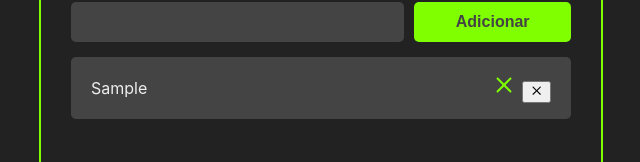
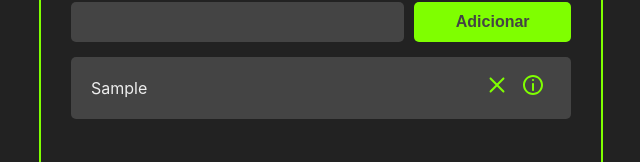
Before and after one commit to amorimcode/minhastarefas, a React (Create React App) app: page / in a window 1280 px wide. Both pictures are taken after typing "Sample" into the empty fields and a click on the button "Adicionar". Shown: the part 142-304 px from the top of the page, without its empty margins (319-959 px from the left). Built offline with nearby package versions, Linux system fonts and the light colour scheme.

Commit message:
info button icon

```diff
--- a/src/components/Task.css
+++ b/src/components/Task.css
@@ -13,8 +13,7 @@
     cursor: pointer;
 }
 
-.remove-task-button {
-    align-items: right;
+.remove-task-button, .see-task-details-button  {
     background-color: #444;
     border: none;
     font-size: 24px;
--- a/src/components/Task.jsx
+++ b/src/components/Task.jsx
@@ -1,6 +1,6 @@
 import React from 'react';
 import "./Task.css";
-import { CgClose } from 'react-icons/cg'
+import { CgClose, CgInfo } from 'react-icons/cg'
 
 const Task = ({ task, handleTaskClick, handleTaskDeletion }) => {
     return (
@@ -17,13 +17,11 @@ const Task = ({ task, handleTaskClick, handleTaskDeletion }) => {
                 className="remove-task-button"><CgClose />
                 </button>
                 <button
-                onClick={handleTaskDeletion}
-                className="see-task-details-button"><CgClose />
+                className="see-task-details-button"><CgInfo />
                 </button>
             </div>
         </div>
     )
 }
-// return <div className="task-container">{task.title}</div>
 
 export default Task;
```
